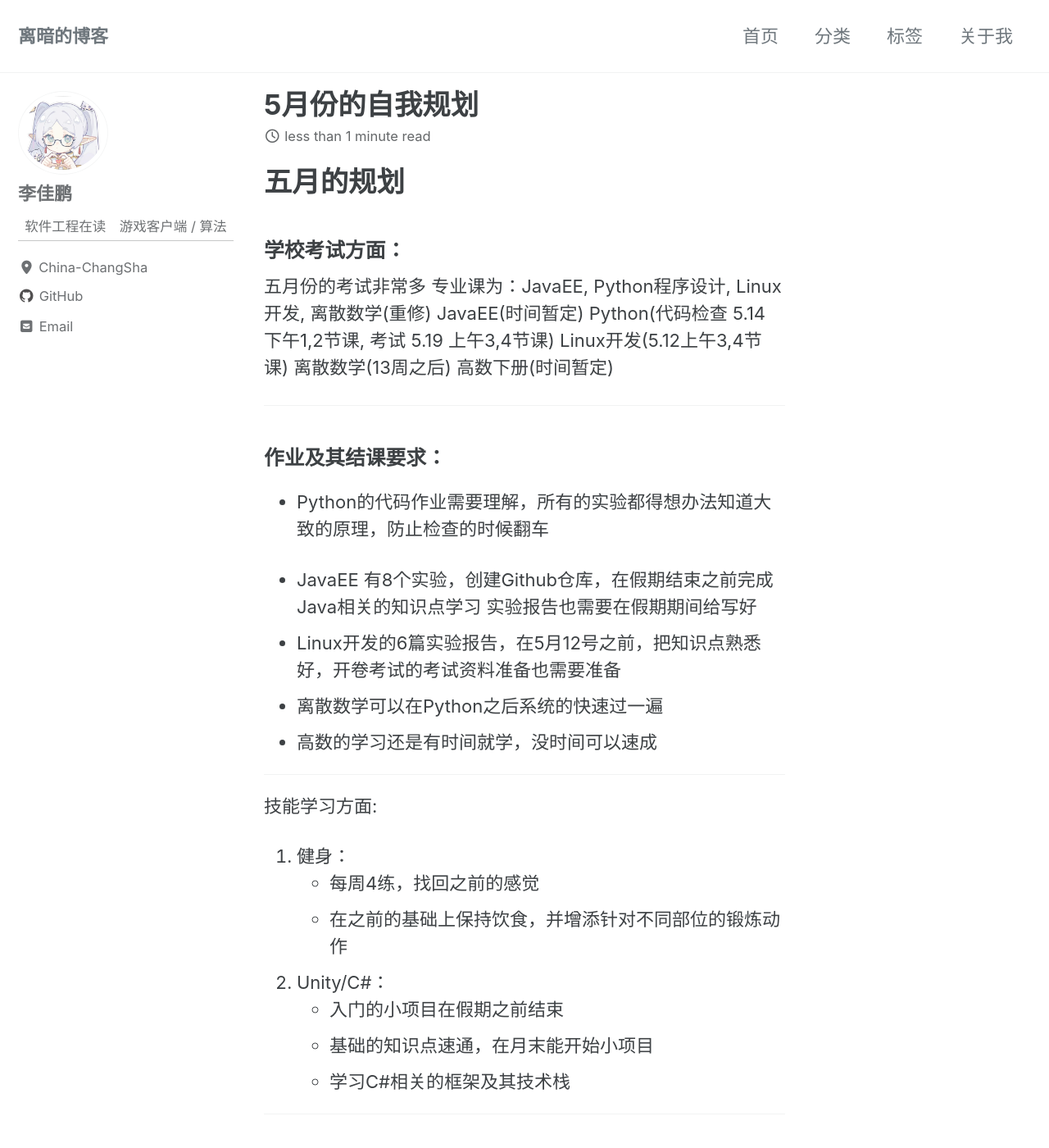
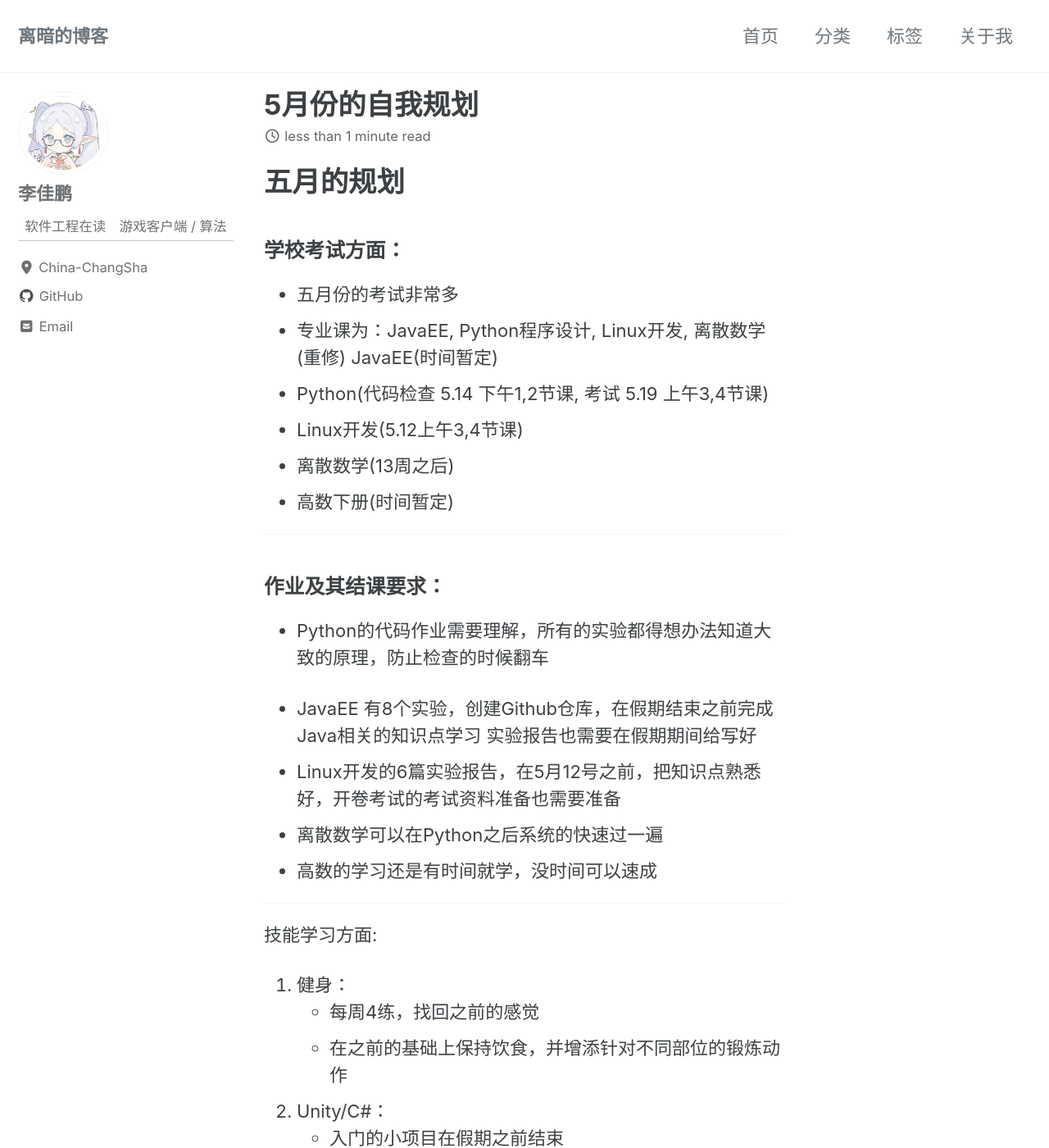
Before and after one commit to LJP3315/LJP3315.github.io, a Jekyll site: the page built from _posts/2026-05-03-5月的自我规划.md, in a window 1280 px wide and 1400 px high. Shown: the whole window at 82% size. Built offline with Jekyll 4.4.1, drawn with Linux system fonts in a browser that asks for light colours; cached includes are drawn as plain includes; some of the changed text lies outside the part shown.

Commit message:
重新调整了一下格式

```diff
--- a/_posts/2026-05-03-5月的自我规划.md
+++ b/_posts/2026-05-03-5月的自我规划.md
@@ -9,13 +9,13 @@ tags: [不完美主义]
 
 ### 学校考试方面：
 
-五月份的考试非常多
-专业课为：JavaEE, Python程序设计,  Linux开发, 离散数学(重修)
-JavaEE(时间暂定)
-Python(代码检查 5.14 下午1,2节课, 考试 5.19 上午3,4节课)
-Linux开发(5.12上午3,4节课)
-离散数学(13周之后)
-高数下册(时间暂定)
+* 五月份的考试非常多
+* 专业课为：JavaEE, Python程序设计,  Linux开发, 离散数学(重修)
+  JavaEE(时间暂定)
+* Python(代码检查 5.14 下午1,2节课, 考试 5.19 上午3,4节课)
+* Linux开发(5.12上午3,4节课)
+* 离散数学(13周之后)
+* 高数下册(时间暂定)
 
 ---
 
@@ -46,6 +46,6 @@ Linux开发(5.12上午3,4节课)
 
 ### 总结：
 
-这个月的时间很紧张，几乎没有什么时间可以休息调整
-太久没有学习学校里面的课程知识了，得重新找回感觉，赶上进度了
-C#部分的学习可以尝试看文档，Unity的学习利用晚上或者非上课时间补全
+* 这个月的时间很紧张，几乎没有什么时间可以休息调整
+* 太久没有学习学校里面的课程知识了，得重新找回感觉，赶上进度了
+* C#部分的学习可以尝试看文档，Unity的学习利用晚上或者非上课时间补全
```
